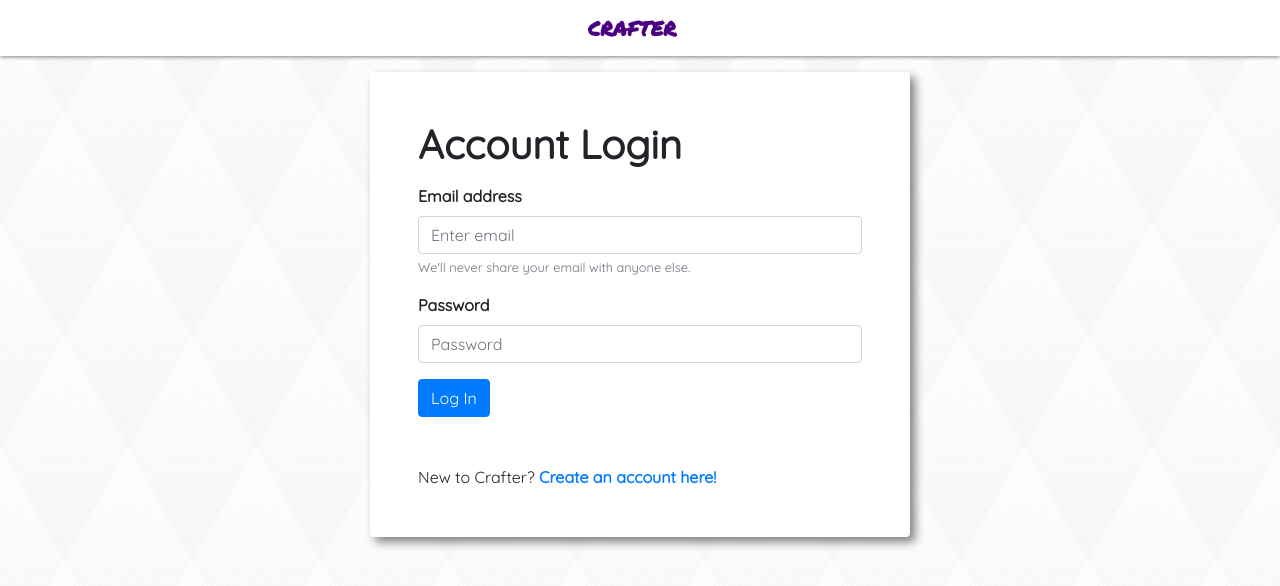
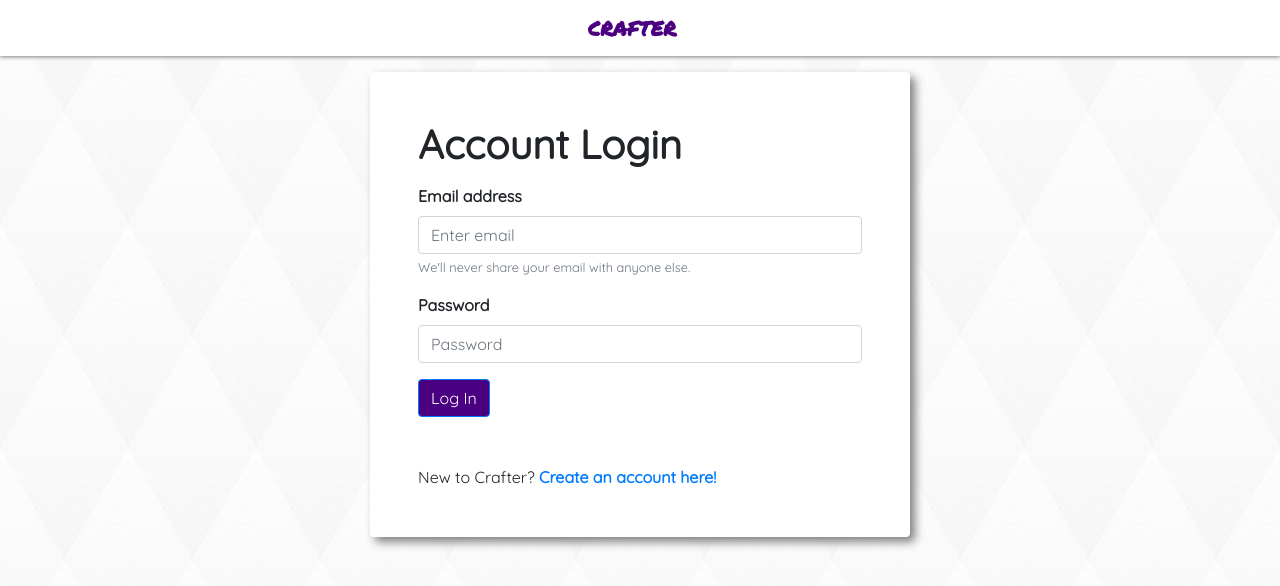
Before and after one commit to nick-ramsay/project-3, a React (Create React App) app in the folder client/: page / in a window 1280 px wide. Shown: the top 586 px of the page. Built offline with nearby package versions, Linux system fonts and the light colour scheme; what @react-pdf/renderer would draw is missing.

Commit message:
Added initial default btn formatting which will be applied across app

```diff
--- a/client/src/App.css
+++ b/client/src/App.css
@@ -1,6 +1,28 @@
 body {
   font-family: 'Quicksand', sans-serif;
   background: linear-gradient(rgba(0, 0, 0, 0.0025), rgba(0, 0, 0, 0.0025)), url("./images/background-pattern.png");
+}
+
+.btn {
+  color: #ffffff;
+  background-color: indigo;
+}
+
+.btn:hover {
+  color: indigo;
+  background-color: #ffffff;
+  border: 1px indigo solid;
+}
+.btn:focus {
+  color: indigo;
+  background-color: #ffffff;
+  border-color: #ffffff;
+  box-shadow: 0 0 0 0.1rem rgba(75, 0, 130, 0.6);
+}
+
+.form-control:focus {
+  box-shadow: 0 0 0 0.1rem rgba(75, 0, 130, 0.6);
+  border: none;
 }
 
 .content-container {
--- a/client/src/components/UpdateAccountForm/UpdateAccountForm.js
+++ b/client/src/components/UpdateAccountForm/UpdateAccountForm.js
@@ -76,7 +76,7 @@ function UpdateAccountForm(props) {
                         </select>
                     </div>
                 </div>
-                <button type="button" className="btn btn-primary mb-1 float-right" id="updateAccountBtn" onClick={props.handleUpdateAccount}>Update Account</button>
+                <button type="button" className="btn btn-sm mb-1 float-right" id="updateAccountBtn" onClick={props.handleUpdateAccount}>Update Account</button>
             </form>
         </div>
     )
```
